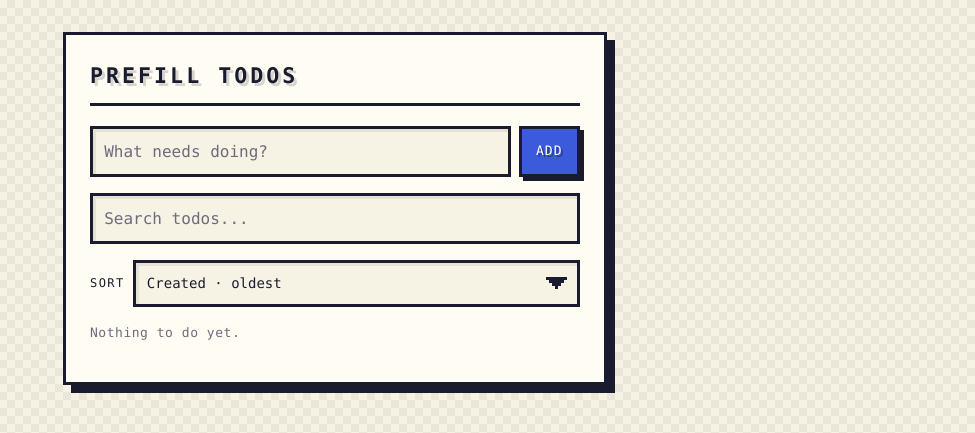
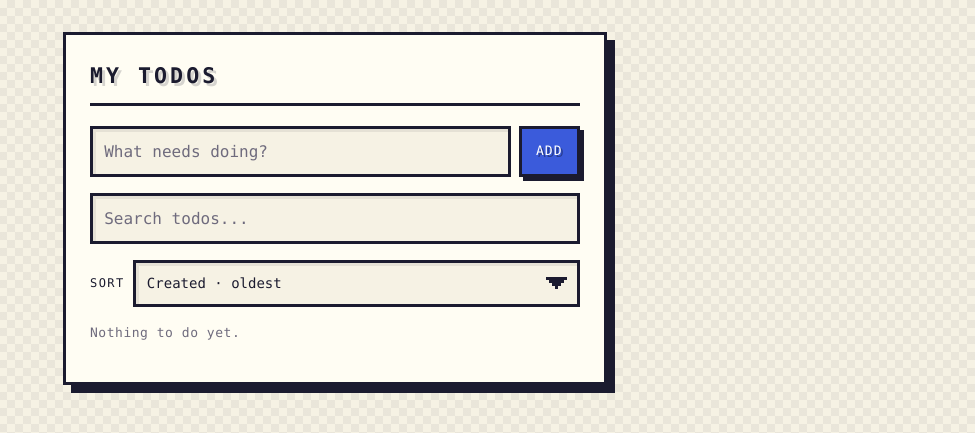
Before and after one commit to sahil0x01/cc-testing, a plain HTML site: page index.html in a window 1280 px wide. Shown: the whole page, without its empty margins (305-1280 px from the left). Drawn offline with Linux system fonts and the light colour scheme.

Commit message:
WIP: Change the page heading to 'My Todos'.

```diff
--- a/index.html
+++ b/index.html
@@ -8,7 +8,7 @@
   </head>
   <body>
     <main class="app">
-      <h1>Prefill Todos</h1>
+      <h1>My Todos</h1>
 
       <form id="new-todo-form" class="new-todo" autocomplete="off">
         <input
```
